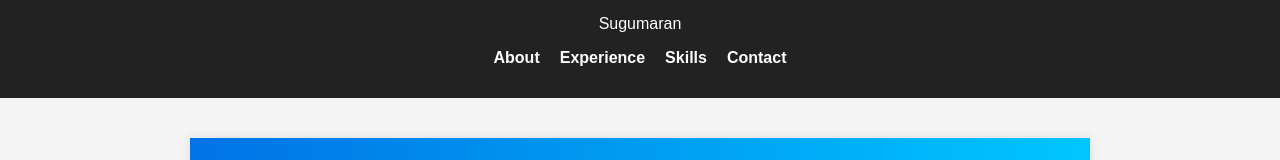
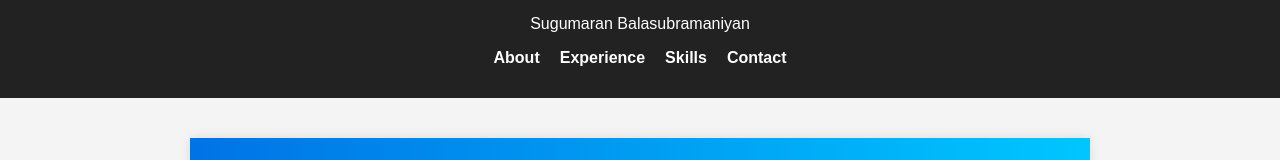
Before and after one commit to Sugumaran-Balasubramaniyan/Sugumaran-Balasubramaniyan-Portfolio, a plain HTML site: page index.html in a window 1280 px wide. Shown: the top 160 px of the page. Drawn offline with Linux system fonts and the light colour scheme.

Commit message:
name change on header

```diff
--- a/index.html
+++ b/index.html
@@ -9,7 +9,7 @@
 <body>
     <header>
         <nav>
-            <div class="logo">Sugumaran</div>
+            <div class="logo">Sugumaran Balasubramaniyan</div>
             <ul class="nav-links">
                 <li><a href="#about">About</a></li>
                 <li><a href="#experience">Experience</a></li>
```
